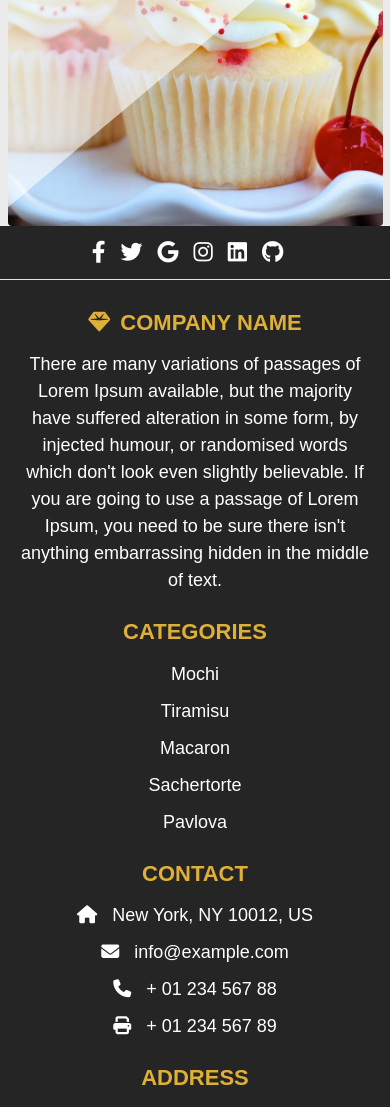
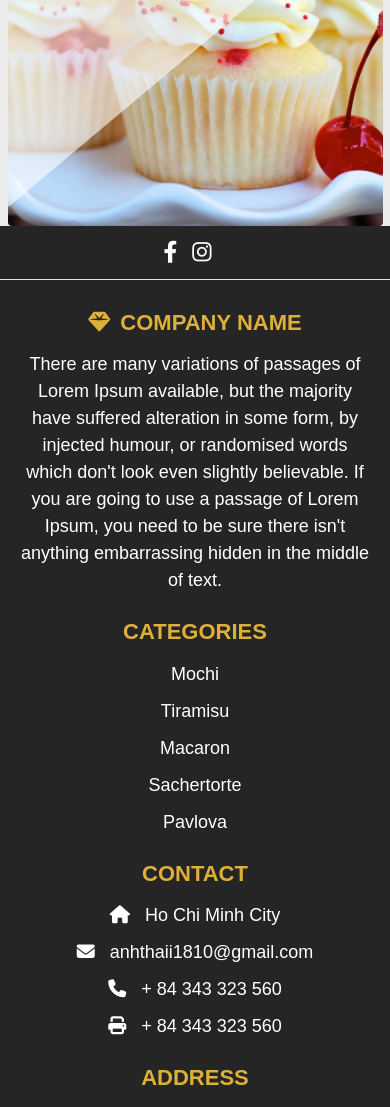
Before and after one commit to TranNgocAnhThai2004110031/CakeZ, a Django app: page /cate/2/ in a window 390 px wide. Shown: the part 3667-4774 px from the top of the page. Run offline with Django 4.2, Linux system fonts and the light colour scheme; data comes from the database, SQL or seed files in the repository; some libraries are stand-ins or nearby versions; some web fonts are replaced.

Commit message:
update <a>

```diff
--- a/cakeshop/templates/cakeshop/base.html
+++ b/cakeshop/templates/cakeshop/base.html
@@ -88,17 +88,17 @@
               <a class="nav-link active" href="{% url 'cakeshop:shop' %}">Products</a>
             </li>
             <li class="nav-item">
-              <a class="nav-link active" href="#">About Us</a>
+              <a class="nav-link active" href="{% url 'cakeshop:home' %}#about">About Us</a>
             </li>
             <li class="nav-item">
-              <a class="nav-link active" href="#">Contact Us</a>
-            </li>
-            <li class="nav-item">
-              <a class="nav-link active" href="{% url 'cakeshop:purchase_history' %}">Purchase history</a>
+              <a class="nav-link active" href="#contact">Contact Us</a>
             </li>
             {% if request.user.is_authenticated %}
             <li class="nav-link active">
               <a class="nav-link active" href="">{{ request.user }}</a>
+            </li>
+            <li class="nav-item">
+              <a class="nav-link active" href="{% url 'cakeshop:purchase_history' %}">Purchase history</a>
             </li>
             <li class="nav-link active" class="nav-item">
               <a class="nav-link active" href="{% url 'authentication:logout' %}">Logout</a>
@@ -121,35 +121,33 @@
 
   {% endblock content %}
 
-
-
   <footer class="footer__color text-center text-lg-start bg-light text-muted">
     <section class="d-flex justify-content-center justify-content-lg-between p-4 border-bottom">
       <div class="me-5 d-none d-lg-block">
         <span class="network__title">Get connected with us on social networks:</span>
       </div>
       <div class="network__wrapper">
-        <a href="" class="me-4 text-reset">
+        <a href="https://www.facebook.com/profile.php?id=100009744666886" class="me-4 text-reset">
           <i class="network__icon fab fa-facebook-f"></i>
         </a>
-        <a href="" class="me-4 text-reset">
+        <!-- <a href="" class="me-4 text-reset">
           <i class="network__icon fab fa-twitter"></i>
         </a>
         <a href="" class="me-4 text-reset">
           <i class="network__icon fab fa-google"></i>
-        </a>
-        <a href="" class="me-4 text-reset">
+        </a> -->
+        <a href="https://www.instagram.com/thaitran1810/" class="me-4 text-reset">
           <i class="network__icon fab fa-instagram"></i>
         </a>
-        <a href="" class="me-4 text-reset">
+        <!-- <a href="" class="me-4 text-reset">
           <i class="network__icon fab fa-linkedin"></i>
         </a>
         <a href="" class="me-4 text-reset">
           <i class="network__icon fab fa-github"></i>
-        </a>
+        </a> -->
       </div>
     </section>
-    <section class="">
+    <section class="" id="contact">
       <div class="container-fluid text-center text-md-start mt-5">
         <div class="row mt-3">
           <div class="company_content-wrapper col-md-6 col-lg-3 mx-auto mb-4">
@@ -177,13 +175,13 @@
           </div>
           <div class="col-md-6 col-lg-2 mx-auto mb-md-0 mb-4">
             <h6 class="text-uppercase footer__title fw-bold mb-4">Contact</h6>
-            <p class="footer__content"><i class="fas fa-home me-3"></i> New York, NY 10012, US</p>
+            <p class="footer__content"><i class="fas fa-home me-3"></i> Ho Chi Minh City</p>
             <p class="footer__content">
               <i class="fas fa-envelope me-3"></i>
-              info@example.com
+              anhthaii1810@gmail.com
             </p>
-            <p class="footer__content"><i class="fas fa-phone me-3"></i> + 01 234 567 88</p>
-            <p class="footer__content"><i class="fas fa-print me-3"></i> + 01 234 567 89</p>
+            <p class="footer__content"><i class="fas fa-phone me-3"></i> + 84 343 323 560</p>
+            <p class="footer__content"><i class="fas fa-print me-3"></i> + 84 343 323 560</p>
           </div>
           <div class="col-md-6 col-lg-4 mx-auto mb-4">
             <h6 class="text-uppercase footer__title fw-bold mb-4">
--- a/cakeshop/templates/cakeshop/index.html
+++ b/cakeshop/templates/cakeshop/index.html
@@ -46,7 +46,7 @@
                     <div class="introduce__background" style="background-image: url(./static/img/home-item_1.png);">
                     </div>
                 </div>
-                <div class="col-lg-4 col-md-4 col-sm-4">
+                <div class="col-lg-4 col-md-4 col-sm-4" id="about">
                     <div class="introduce__background introduce__background-content">
                         <div class="introduce__background-content-wrapper">
                             <span class="introduce__background-title">
@@ -97,13 +97,13 @@
                             </p>
                             <ul class="para-list">
                                 <li class="para-text">
-                                    <i class="fas fa-home me-3 para-icon"></i> New York Break US
+                                    <i class="fas fa-home me-3 para-icon"></i> Ho Chi Minh City
                                 </li>
                                 <li class="para-text">
                                     <i class="fas fa-envelope me-3 para-icon"></i> info@example.com
                                 </li>
                                 <li class="para-text">
-                                    <i class="fas fa-phone me-3 para-icon"></i> + 01 234 567 88
+                                    <i class="fas fa-phone me-3 para-icon"></i> + 84 343 323 560
                                 </li>
                             </ul>
                         </div>
```
